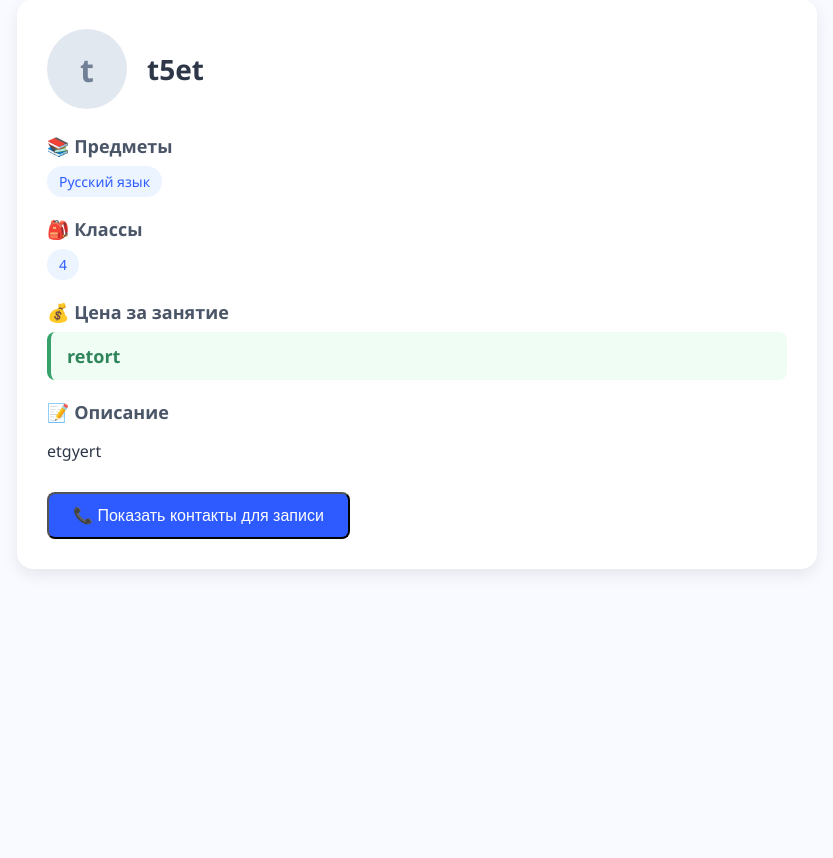
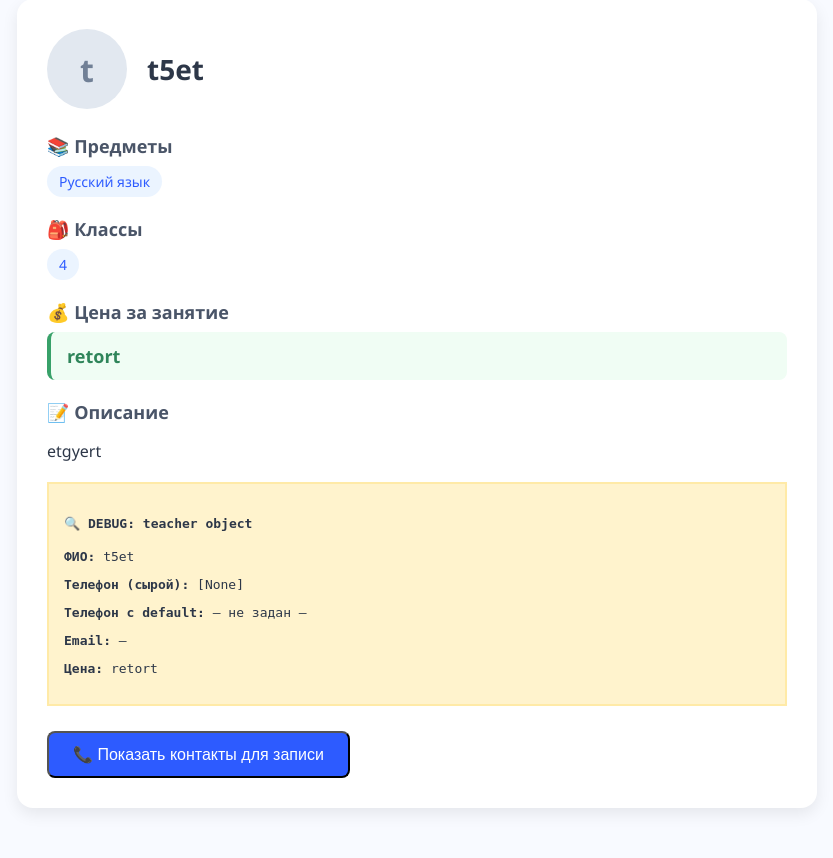
Before and after one commit to KarlushaM/Project, a Django app: page /1/ in a window 1280 px wide. Shown: the part 63-921 px from the top of the page, without its empty margins (223-1056 px from the left). Before the commit the page ends 635 px from the top, so only its background shows below. Run offline with Django 5.2, Linux system fonts and the light colour scheme; a user stored in the database is signed in; data comes from the database, SQL or seed files in the repository; both versions use the stored data as it was after the commit.

Commit message:
выход

```diff
--- a/myproject/myapp/templates/teachers/teacher_details.html
+++ b/myproject/myapp/templates/teachers/teacher_details.html
@@ -186,12 +186,21 @@
         <p class="section-content">{{ teacher.description|linebreaks }}</p>
       </div>
 
+<!-- DEBUG -->
+<div style="background: #fff3cd; padding: 15px; border: 2px solid #ffeaa7; margin: 15px 0; font-family: monospace;">
+  <h4>🔍 DEBUG: teacher object</h4>
+  <p><strong>ФИО:</strong> {{ teacher.fio }}</p>
+  <p><strong>Телефон (сырой):</strong> [{{ teacher.phone }}]</p>
+  <p><strong>Телефон с default:</strong> {{ teacher.phone|default:"— не задан —" }}</p>
+  <p><strong>Email:</strong> {{ teacher.email|default:"—" }}</p>
+  <p><strong>Цена:</strong> {{ teacher.price }}</p>
+</div>
       {% if user.is_authenticated %}
           <button id="show-contacts-btn" class="btn">📞 Показать контакты для записи</button>
 
           <div id="contacts-block" style="display: none; margin-top: 20px; padding: 20px; background: #f8f9fa; border-radius: 12px; border: 1px solid #e2e8f0;">
             <h3 style="margin-top: 0; color: #2D3748;">Контакты репетитора</h3>
-            <p><strong>Телефон:</strong> {{ teacher.phone|default:"Не указан" }}</p>
+            <p><strong>Телефон:</strong> {{ teacher.phone|default:"не указан" }}</p>
             <p style="color: #e53e3e; font-size: 14px; margin-top: 15px;">
               📌 Свяжитесь с репетитором напрямую, чтобы договориться о занятии.
             </p>
```
Also changed, not shown: myproject/db.sqlite3.
